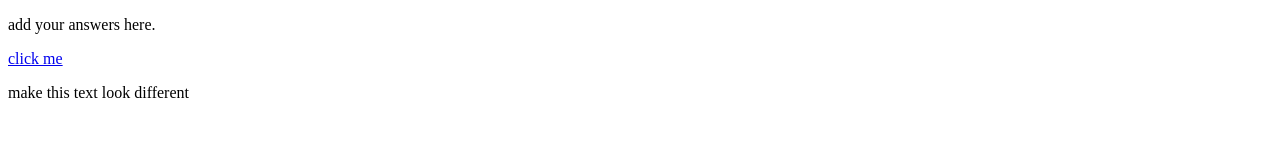
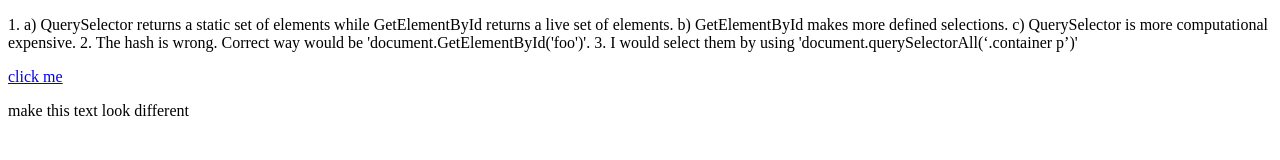
Before and after one commit to omnikrll/pmcg324c-week2-assignment, a plain HTML site: page index.html in a window 1280 px wide. Drawn offline with Linux system fonts and the light colour scheme.

Commit message:
Added Answers to HW Questions

```diff
--- a/index.html
+++ b/index.html
@@ -9,7 +9,20 @@
 </head>
 <body>
 	<div class="answers">
-		<p>add your answers here.</p>
+		<p>
+			1. a) QuerySelector returns a static set of elements while GetElementById returns a live set of elements.
+			<span>
+			b) GetElementById makes more defined selections.
+			<span>
+			c) QuerySelector is more computational expensive.
+			<span>
+		  <span>
+			2. The hash is wrong. Correct way would be 'document.GetElementById('foo')'.
+			<span>
+		  <span>
+			3. I would select them by using 'document.querySelectorAll(‘.container p’)'
+    </p>
+
 	</div>
 
 	<a id="clickMe" href="#">click me</a>
```
